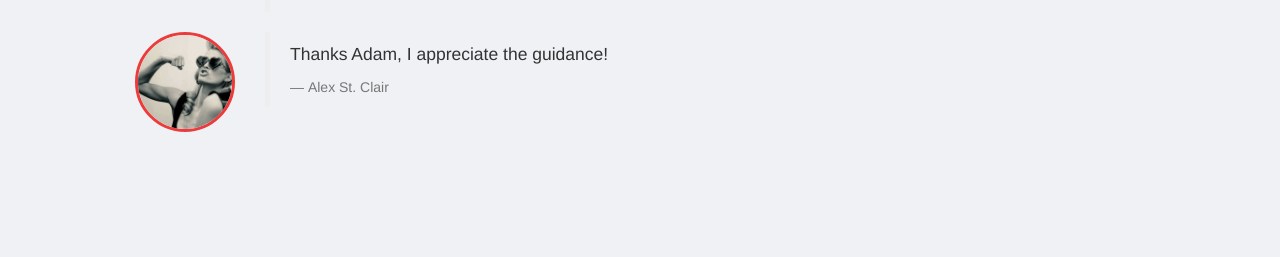
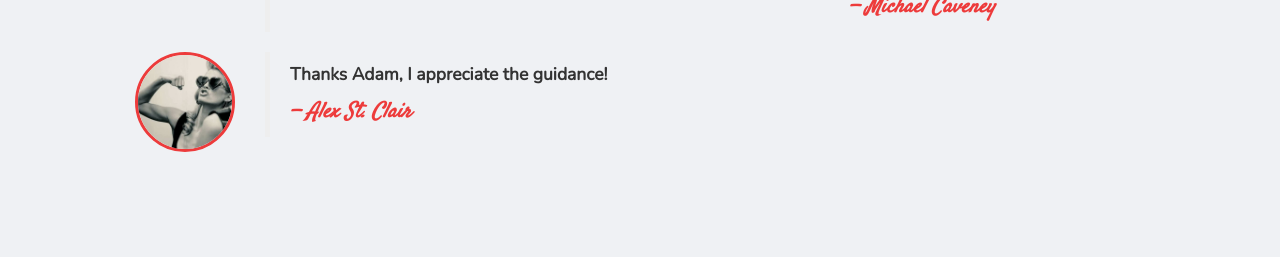
Before and after one commit to R1zzo23/dev_portfolio, a plain HTML site: page index.html in a window 1280 px wide. Shown: the part 876-1133 px from the top of the page. Before the commit the page ends 1108 px from the top, so only its background shows below. Drawn offline with nearby package versions, Linux system fonts and the light colour scheme.

Commit message:
Edited quote fonts/colors.

```diff
--- a/custom.css
+++ b/custom.css
@@ -74,6 +74,19 @@ h5 {
 	font-family: 'Crete Round';
 }
 
+.quoteText {
+	font-family: 'Nunito';
+	font-weight: bold;
+}
+
+.quoteAuthor {
+	font-style: italic;
+	font-family: 'Satisfy';
+	font-weight: bold;
+	font-size: 1.2em;
+	color: #ED3B3B;
+}
+
 .fa-github, .fa-medium, .fa-facebook, .fa-twitter-square, .fa-linkedin {
 	color: #ED3B3B;
 }
--- a/index.html
+++ b/index.html
@@ -19,7 +19,7 @@
 	<!-- CSS file -->
 	<link rel=StyleSheet href="custom.css" type="text/css">
 	<!-- Google Fonts file -->
-	<link href="https://fonts.googleapis.com/css?family=Crete+Round|Nunito" rel="stylesheet">
+	<link href="https://fonts.googleapis.com/css?family=Crete+Round|Nunito|Satisfy" rel="stylesheet">
 	<!-- Font Awesome file -->
 	<script defer src="https://use.fontawesome.com/releases/v5.0.10/js/all.js" integrity="sha384-slN8GvtUJGnv6ca26v8EzVaR9DC58QEwsIk9q1QXdCU8Yu8ck/tL/5szYlBbqmS+" crossorigin="anonymous"></script>
 </head>
```
